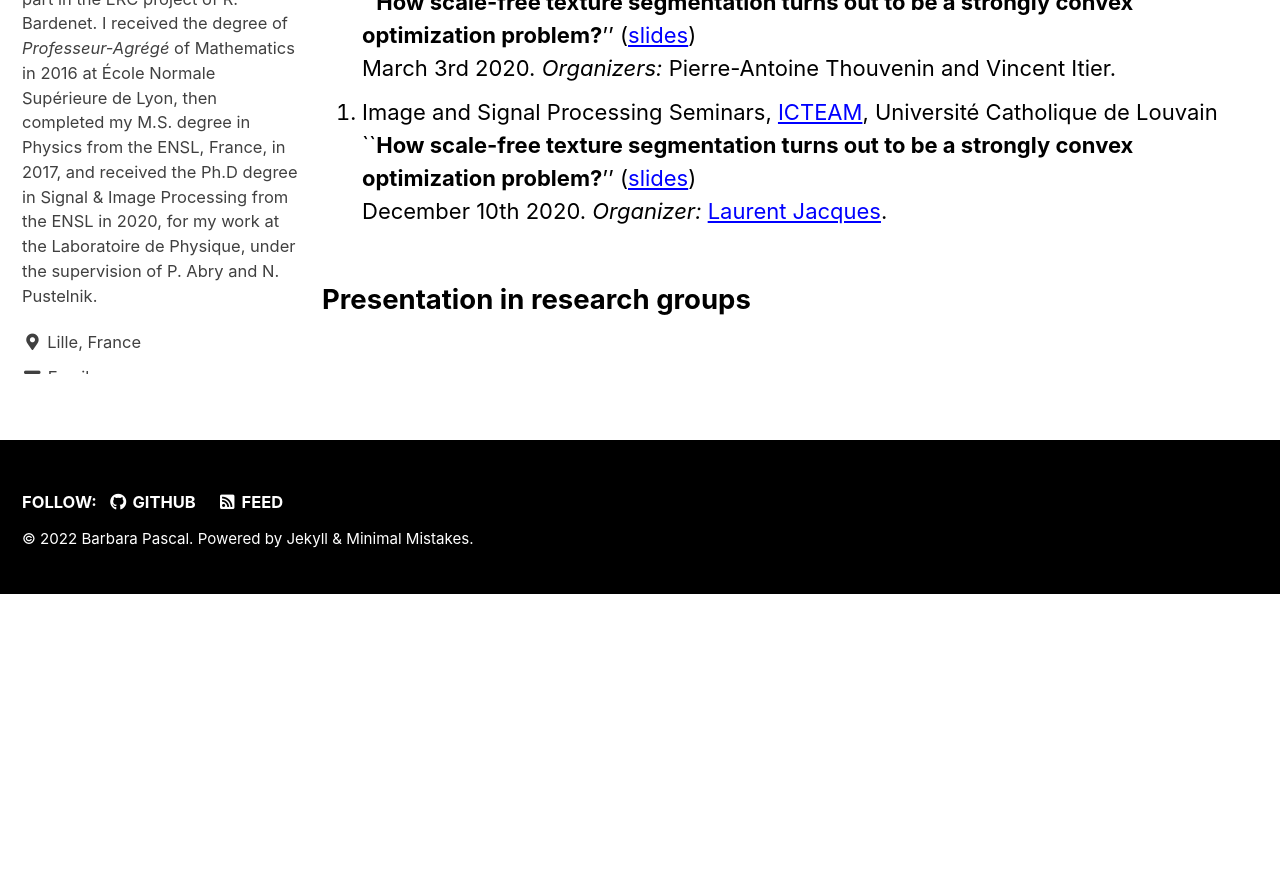
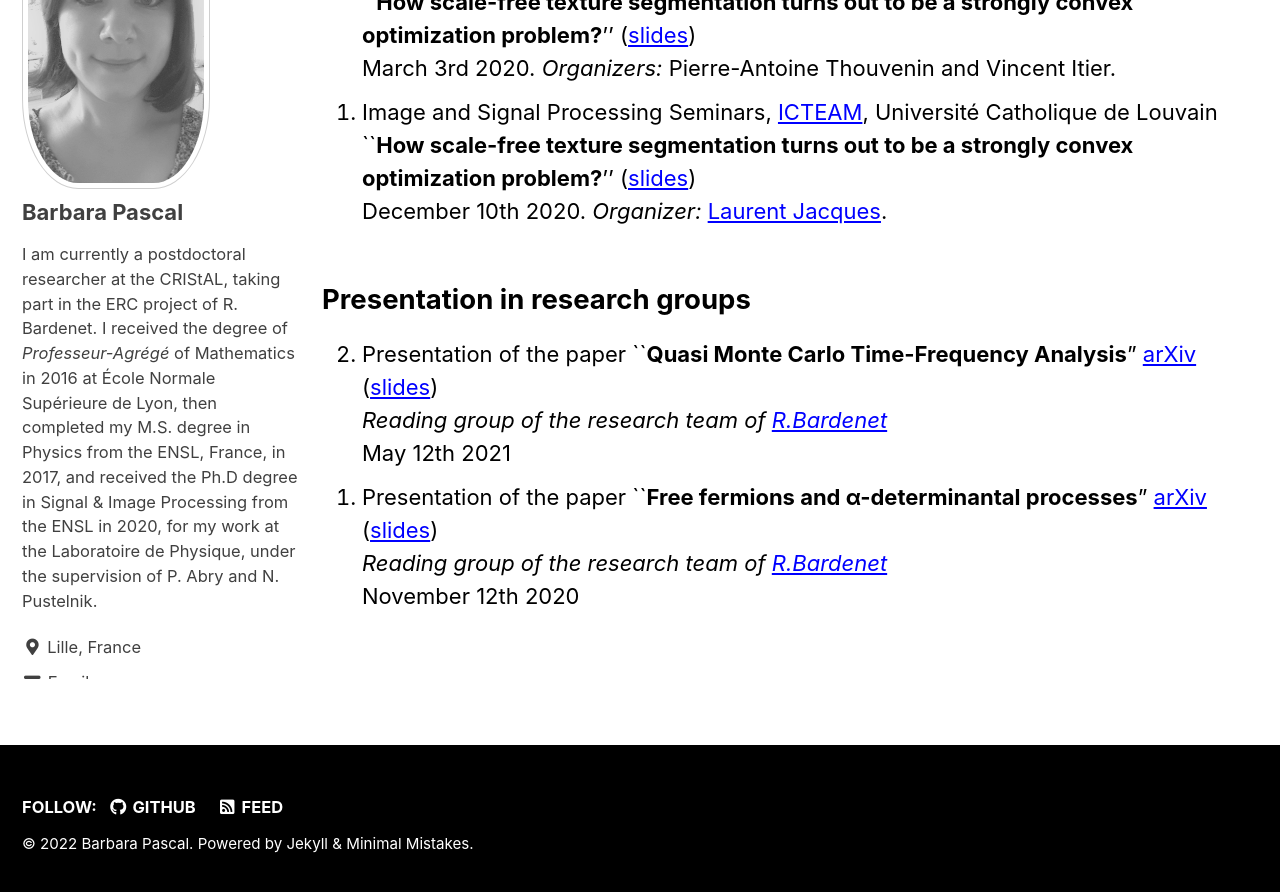
Before and after one commit to bpascal-fr/bpascal-fr.github.io, a Jekyll site: the page built from _pages/invitations.md, in a window 1280 px wide and 900 px high, scrolled down 1973 px. Shown: the top 892 px of the window. Built offline with Jekyll 4.4.1, drawn with Linux system fonts in a browser that asks for light colours; cached includes are drawn as plain includes; nearby versions of some CDN libraries; some web fonts are replaced; before the commit the page ends 2567 px from its top, so only the background shows below that.

Commit message:
reading group

```diff
--- a/_pages/invitations.md
+++ b/_pages/invitations.md
@@ -50,3 +50,11 @@ December 10th 2020. *Organizer:* [Laurent Jacques](https://laurentjacques.gitlab
 {: reversed="reversed"}
 
 ## Presentation in research groups
+
+2. Presentation of the paper ``**Quasi Monte Carlo Time-Frequency Analysis**" [arXiv](https://arxiv.org/pdf/2011.02025.pdf) ([slides](../assets/pdfs/Avron_qMCTF.pdf))
+*Reading group of the research team of [R.Bardenet](http://rbardenet.github.io/)*
+May 12th 2021
+1. Presentation of the paper ``**Free fermions and α-determinantal processes**" [arXiv](https://arxiv.org/pdf/1811.11556.pdf) ([slides](../assets/pdfs/FreeFermions_BPascal.pdf))
+*Reading group of the research team of [R.Bardenet](http://rbardenet.github.io/)*
+November 12th 2020
+{: reversed="reversed"}
```
Also changed, not shown: 2 other files.
